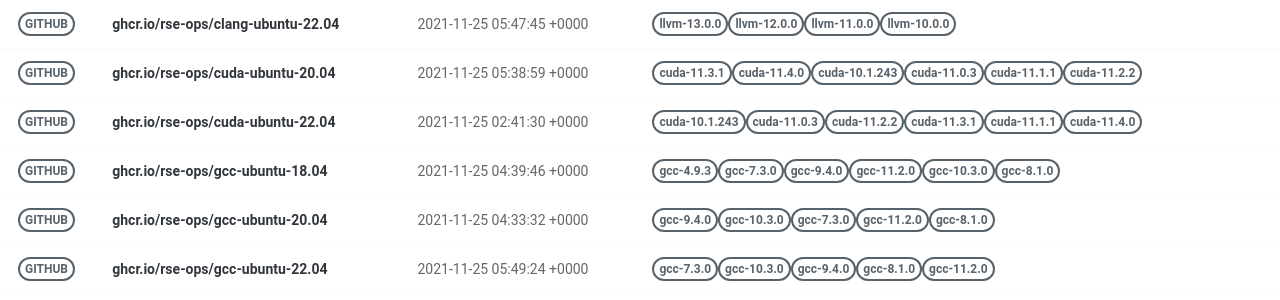
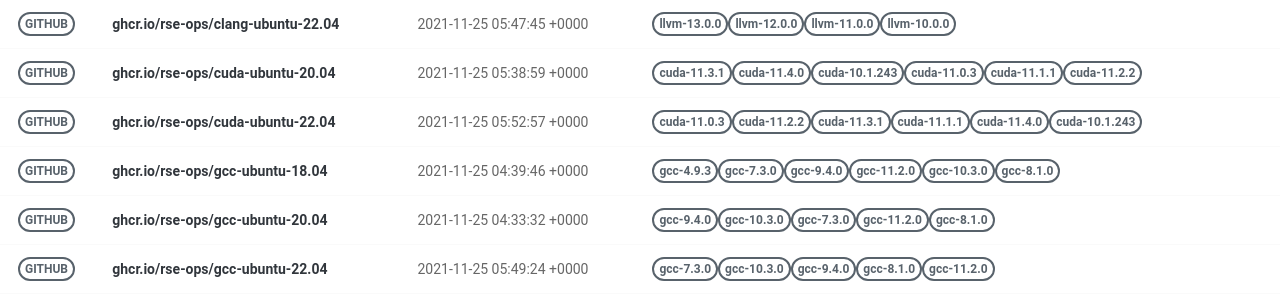
Before and after one commit to rse-ops/docker-images, a Jekyll site: the page built from pages/index.md, in a window 1280 px wide. Shown: the part 228-528 px from the top of the page. Built offline with Jekyll 4.4.1, drawn with Linux system fonts in a browser that asks for light colours; nearby versions of some CDN libraries.

Commit message:
Automated push to update library 2021-11-25

```diff
--- a/_library/ghcr.io-rse-ops-cuda-ubuntu-22.04.md
+++ b/_library/ghcr.io-rse-ops-cuda-ubuntu-22.04.md
@@ -1,14 +1,11 @@
 ---
 layout: container
 name: ghcr.io/rse-ops/cuda-ubuntu-22.04
-updated_at: 2021-11-25 02:41:30.427701
+updated_at: 2021-11-25 05:52:57.049458
 
 
 container_url: https://github.com/orgs/rse-ops/packages/container/package/cuda-ubuntu-22.04
 versions:
- - tag: cuda-10.1.243
-   dockerfile: https://github.com/rse-ops/docker-images/blob/main/ubuntu/cuda/Dockerfile
-   manifest: https://crane.ggcr.dev/manifest/ghcr.io/rse-ops/cuda-ubuntu-22.04:cuda-10.1.243
  - tag: cuda-11.0.3
    dockerfile: https://github.com/rse-ops/docker-images/blob/main/ubuntu/cuda/Dockerfile
    manifest: https://crane.ggcr.dev/manifest/ghcr.io/rse-ops/cuda-ubuntu-22.04:cuda-11.0.3
```
Also changed, not shown: other parts of _library/ghcr.io-rse-ops-cuda-ubuntu-22.04.md (+3 -0 lines).
